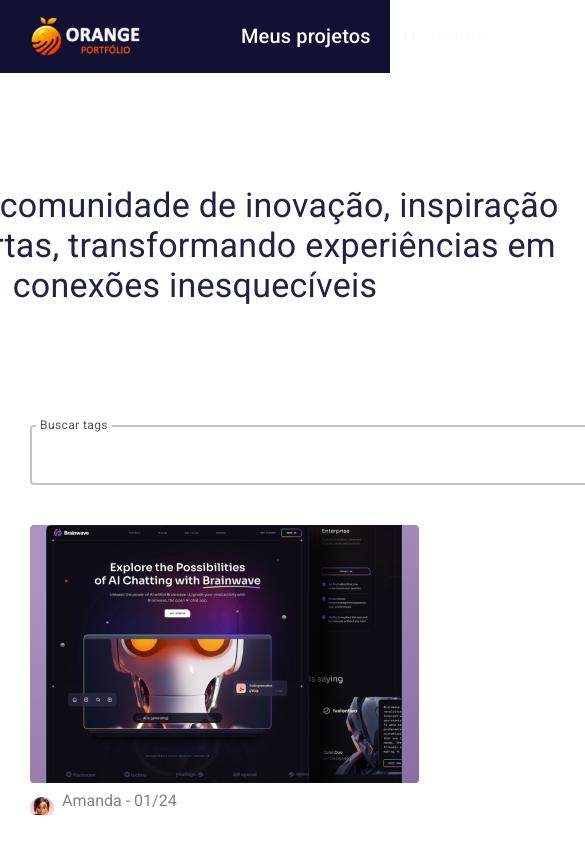
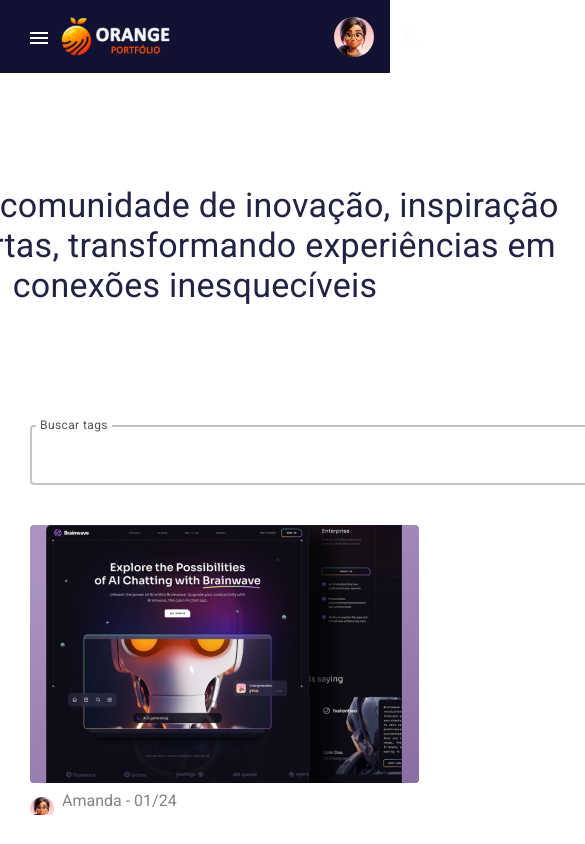
Before and after one commit to K3lOli/Hackathon-Squad-29---Front-End, a React (Vite) app: page /descobrir in a window 390 px wide. Shown: the top 844 px of the page, 585 px wide, since content can reach past the window. Built offline with nearby package versions, Linux system fonts and the light colour scheme.

Commit message:
Implementação do header responsivo e menu mobile

```diff
--- a/src/components/Header/index.tsx
+++ b/src/components/Header/index.tsx
@@ -2,6 +2,7 @@
 import fotoPerfil from "../../../public/foto-perfil.png";
 import notificacao from "../../../public/botao-notificacao.svg";
 import { Link } from "react-router-dom";
+import MenuMobile from "../../../public/menu-mobile.svg";
 
 import "./styles.css";
 
@@ -11,6 +12,11 @@
             <div className="header--content">
                 <div className="menu-esq-content">
                     <div>
+                        <img
+                            src={MenuMobile}
+                            alt="Menu Mobile"
+                            className="menuMobile"
+                        />
                         <img
                             src={logoOrange}
                             alt="logo orange portfolio"
--- a/src/components/Header/styles.css
+++ b/src/components/Header/styles.css
@@ -24,6 +24,10 @@
     align-items: center;
     margin: auto;
     gap: 6.25rem;
+}
+
+.menuMobile {
+    display: none;
 }
 
 .logo--orange {
@@ -86,3 +90,30 @@
 .botao-notificacao {
     cursor: pointer;
 }
+
+@media screen and (max-width: 1000px) {
+    .menu-esq-content {
+        width: 600px;
+    }
+}
+
+@media screen and (max-width: 750px) {
+    .menu-esq-content {
+        width: 404px;
+    }
+    .menuMobile {
+        display: inline-block;
+        padding-right: 12px;
+        padding-bottom: 13px;
+    }
+
+    .nav--container {
+        display: none;
+    }
+}
+
+@media screen and (max-width: 550px) {
+    .menu-esq-content {
+        width: 304px;
+    }
+}
```
Also changed, not shown: public/menu-mobile.svg (added).
